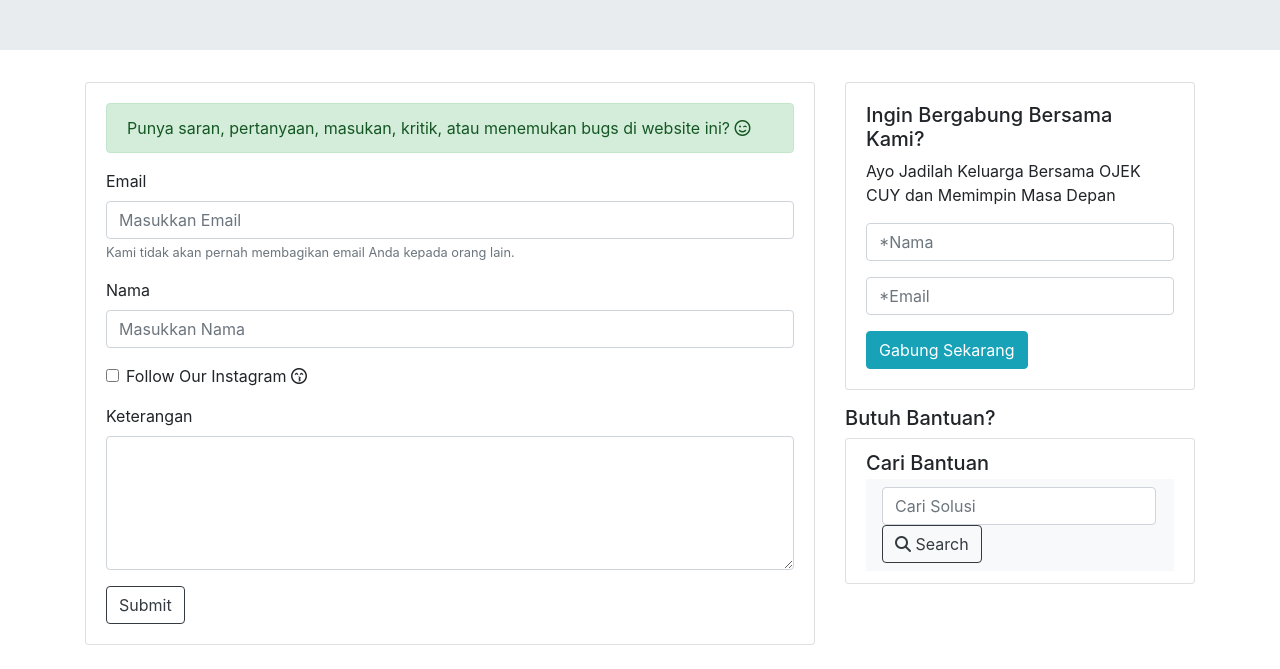
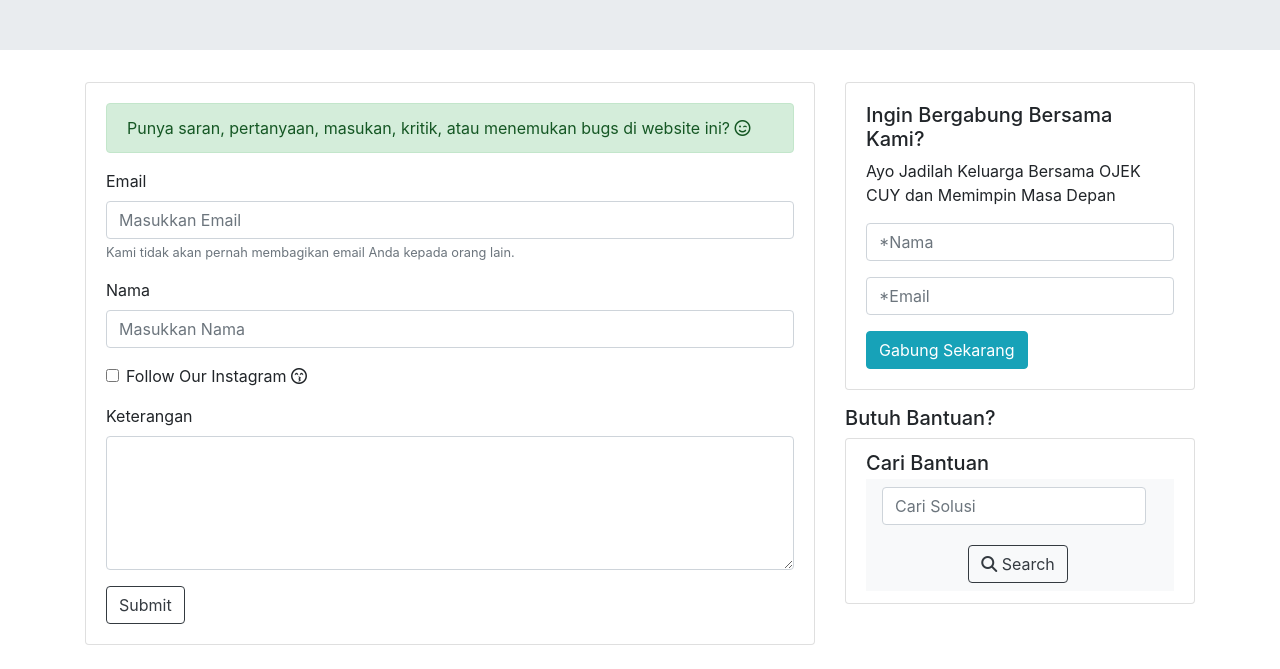
Before and after one commit to AlamRidha/OjekCuy, a plain HTML site: page bantuan.html in a window 1280 px wide. Shown: the part 227-896 px from the top of the page. Drawn offline with nearby package versions, Linux system fonts and the light colour scheme; a web font is replaced by a local one.

Commit message:
memberikan style bantuan

```diff
--- a/style/bantuan.css
+++ b/style/bantuan.css
@@ -8,6 +8,19 @@
     font-size: 32px;
 }
 
+/* Pencarian */
+.pencarian {
+    padding-right: 20px;
+}
+
+.cari .form-control {
+    width: 250px;
+    margin-right: 20px;
+}
+
+.carik .btn {
+    float: right;
+}
 
 /* Responsive Layout  */
 @media (min-width: 992px) {
@@ -37,4 +50,17 @@
     .nav-link:hover::after {
         width: 50%;
     }
+
+    .cari .form-control {
+        width: 100%;
+        margin-bottom: 20px;
+    }
+
+    .cari .carik {
+        margin: auto;
+    }
+
+    .box .col-4 h4 {
+        font-size: 20px;
+    }
 }
```
